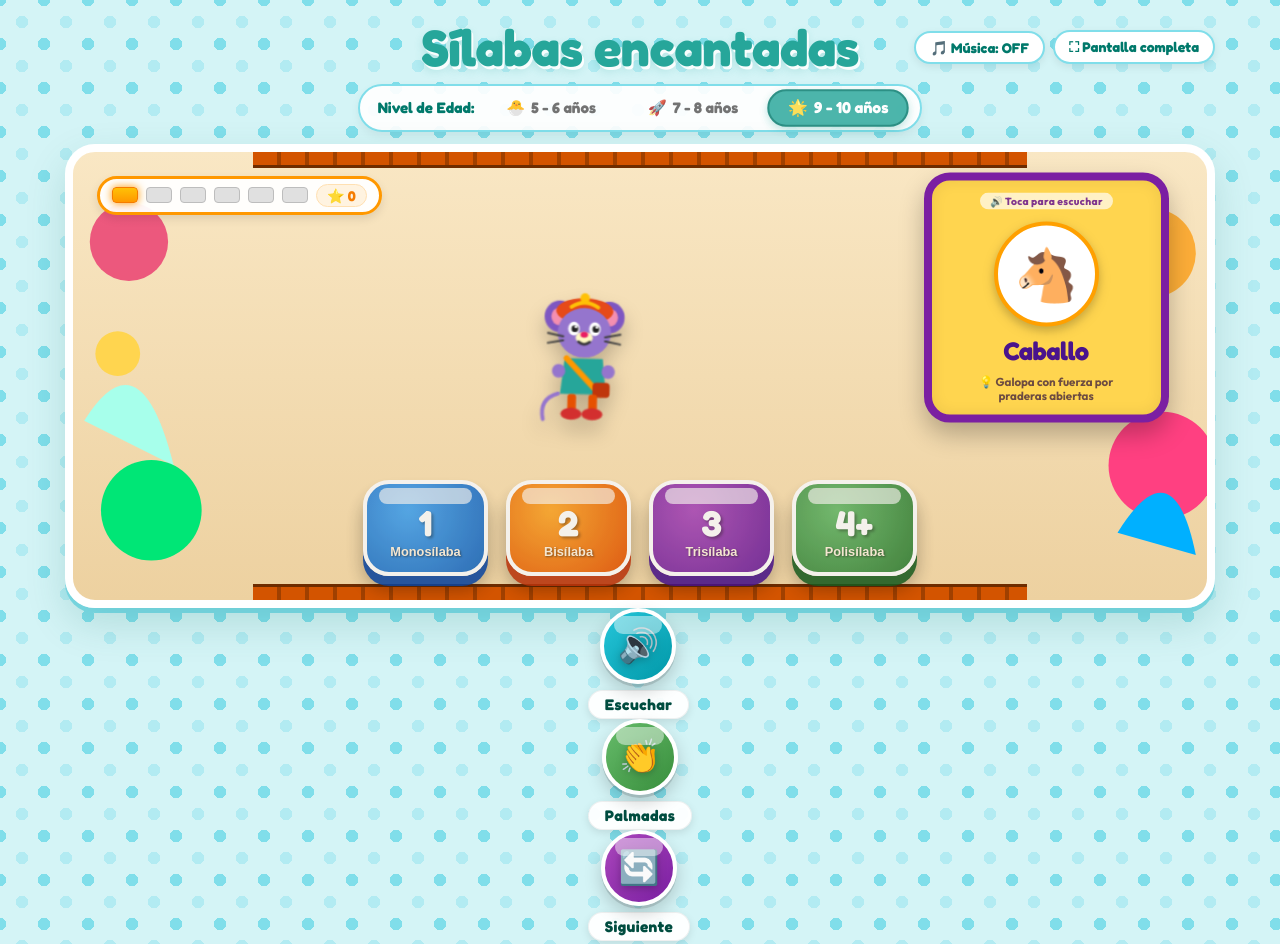
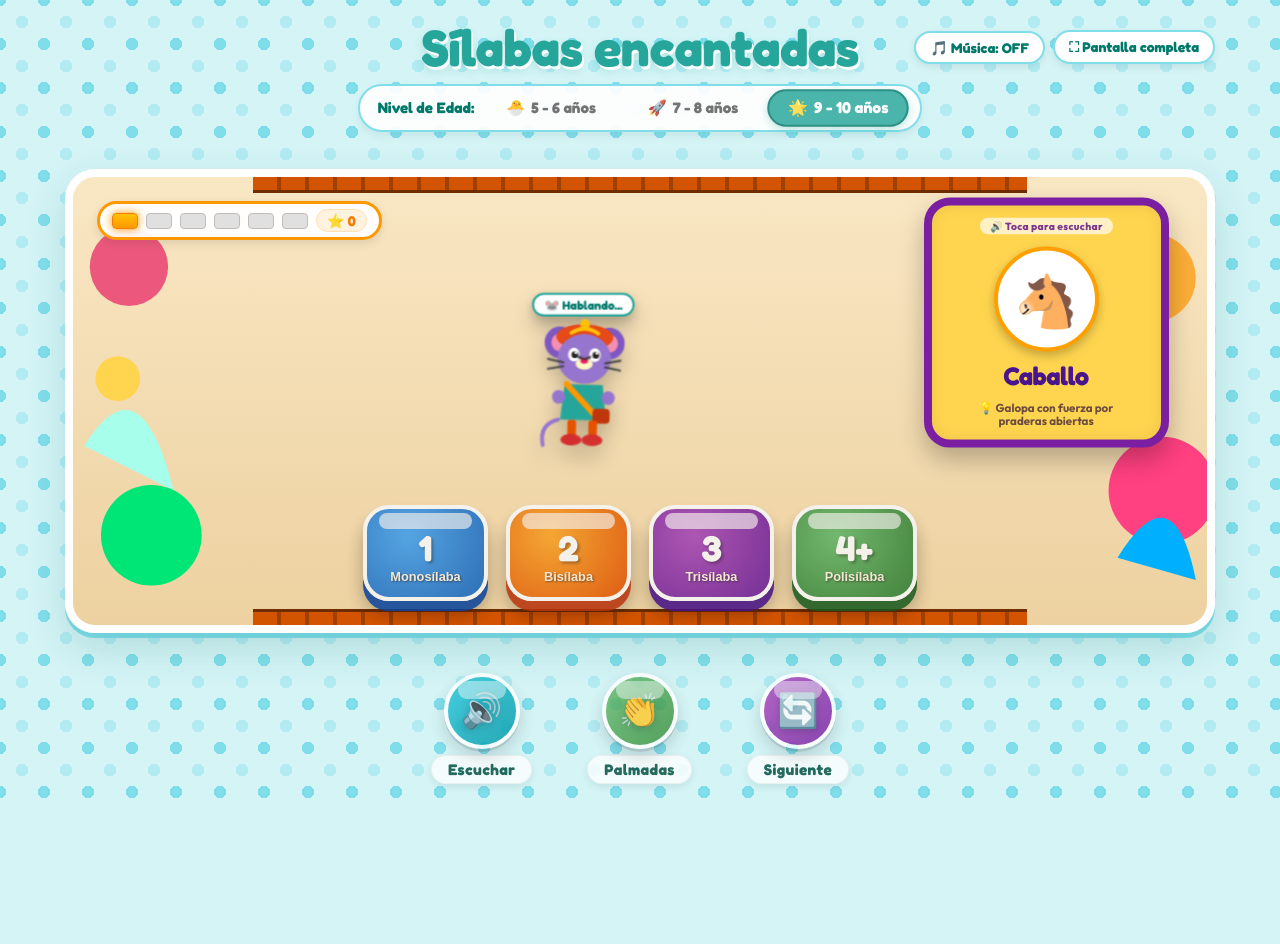
Before and after one commit to Andres-jpr/Web-Silabas-2, a plain HTML site: page index.html in a window 1280 px wide. Shown: the top 944 px of the page. After the commit the page ends 800 px from the top, so only its background shows below. Drawn offline with nearby package versions, Linux system fonts and the light colour scheme.

Commit message:
feat: Integrar Google TTS Streaming de voz natural y corregir alineacion horizontal de botones inferiores

```diff
--- a/css/enchanted.css
+++ b/css/enchanted.css
@@ -577,19 +577,21 @@ body {
   cursor: not-allowed !important;
 }
 
-.btn-nav-action.locked,
+.nav-action-btn.locked,
 .age-pill-btn.locked {
   pointer-events: none !important;
   opacity: 0.82;
   cursor: not-allowed !important;
 }
 
+/* ==========================================================================
    BOTONES INFERIORES NATIVOS Y ROBUSTOS
    ========================================================================== */
 .bottom-nav-controls {
-  display: flex;
-  align-items: center;
-  justify-content: center;
+  display: flex !important;
+  flex-direction: row !important;
+  align-items: center !important;
+  justify-content: center !important;
   gap: clamp(20px, 4.5vw, 55px);
   margin-top: clamp(10px, 1.8vh, 18px);
   position: relative;
--- a/index.html
+++ b/index.html
@@ -12,7 +12,7 @@
   <link href="https://fonts.googleapis.com/css2?family=Fredoka:wght@600;700;800&family=Outfit:wght@600;700;800&display=swap" rel="stylesheet">
 
   <!-- Estilos Inspirados en Árbol ABC -->
-  <link rel="stylesheet" href="css/enchanted.css?v=4.2">
+  <link rel="stylesheet" href="css/enchanted.css?v=4.3">
 
   <!-- GSAP y Confetti -->
   <script src="https://cdnjs.cloudflare.com/ajax/libs/gsap/3.12.5/gsap.min.js"></script>
@@ -248,6 +248,6 @@
   </div>
 
   <!-- Script del Juego Encantado -->
-  <script src="js/enchantedGame.js?v=4.2"></script>
+  <script src="js/enchantedGame.js?v=4.3"></script>
 </body>
 </html>
--- a/js/enchantedGame.js
+++ b/js/enchantedGame.js
@@ -530,6 +530,7 @@
       this.synth = window.speechSynthesis || null;
       this.friendlyVoice = null;
       this.activeUtterance = null;
+      this.currentAudio = null;
       this.isMusicPlaying = false;
       this.musicInterval = null;
 
@@ -906,61 +907,94 @@
     }
 
     speakFriendly(text, onComplete = null, pitch = 1.35, rate = 0.92) {
-      if (!this.synth) {
-        if (onComplete) onComplete();
-        return;
-      }
-
-      if (this.synth.paused) {
-        this.synth.resume();
-      }
-      this.synth.cancel();
+      // 1. Detener cualquier audio o síntesis en curso
+      if (this.currentAudio) {
+        try {
+          this.currentAudio.pause();
+          this.currentAudio.currentTime = 0;
+        } catch (e) {}
+        this.currentAudio = null;
+      }
+
+      if (this.synth) {
+        if (this.synth.paused) this.synth.resume();
+        this.synth.cancel();
+      }
 
       const cleanText = this.sanitizeForSpeech(text);
 
-      const utterance = new SpeechSynthesisUtterance(cleanText);
-      utterance.lang = this.friendlyVoice ? this.friendlyVoice.lang : 'es-ES';
-      if (this.friendlyVoice) utterance.voice = this.friendlyVoice;
-      utterance.pitch = pitch;
-      utterance.rate = rate;
-
-      this.activeUtterance = utterance;
-
-      utterance.onstart = () => {
-        const mouth = document.getElementById('raton-mouth');
-        if (mouth) mouth.classList.add('mouth-talking');
-        const badge = document.getElementById('mouse-speech-badge');
-        if (badge) badge.classList.add('active');
-      };
+      const mouth = document.getElementById('raton-mouth');
+      const badge = document.getElementById('mouse-speech-badge');
+      if (mouth) mouth.classList.add('mouth-talking');
+      if (badge) badge.classList.add('active');
 
       let completed = false;
-      let fallbackTimer = null;
+      let safetyTimer = null;
 
       const finishSpeaking = () => {
         if (completed) return;
         completed = true;
-        if (fallbackTimer) {
-          clearTimeout(fallbackTimer);
-          fallbackTimer = null;
-        }
-        const mouth = document.getElementById('raton-mouth');
+        if (safetyTimer) {
+          clearTimeout(safetyTimer);
+          safetyTimer = null;
+        }
+        if (this.currentAudio) {
+          this.currentAudio = null;
+        }
+        this.activeUtterance = null;
         if (mouth) mouth.classList.remove('mouth-talking');
-        const badge = document.getElementById('mouse-speech-badge');
         if (badge) badge.classList.remove('active');
-        this.activeUtterance = null;
         if (onComplete) onComplete();
       };
 
-      utterance.onend = finishSpeaking;
-      utterance.onerror = finishSpeaking;
-
-      // Respaldo de seguridad holgado que nunca interrumpe el habla natural
+      // Respaldo de seguridad holgado
       const estimatedDurationMs = Math.max(9000, Math.ceil(cleanText.length * 130) + 4000);
-      fallbackTimer = setTimeout(() => {
-        finishSpeaking();
-      }, estimatedDurationMs);
-
-      this.synth.speak(utterance);
+      safetyTimer = setTimeout(finishSpeaking, estimatedDurationMs);
+
+      // Fallback a SpeechSynthesis si Google TTS no tiene internet o se bloquea
+      const runWebSpeechFallback = () => {
+        if (!this.synth) {
+          finishSpeaking();
+          return;
+        }
+        const utterance = new SpeechSynthesisUtterance(cleanText);
+        utterance.lang = this.friendlyVoice ? this.friendlyVoice.lang : 'es-ES';
+        if (this.friendlyVoice) utterance.voice = this.friendlyVoice;
+        utterance.pitch = pitch;
+        utterance.rate = rate;
+
+        this.activeUtterance = utterance;
+        utterance.onend = finishSpeaking;
+        utterance.onerror = finishSpeaking;
+        this.synth.speak(utterance);
+      };
+
+      // Intentar reproducir con Google TTS Audio Streaming (calidad nativa y perfecta en español)
+      try {
+        const encodedText = encodeURIComponent(cleanText);
+        const ttsUrl = `https://translate.google.com/translate_tts?ie=UTF-8&client=tw-ob&tl=es&q=${encodedText}`;
+        const audio = new Audio(ttsUrl);
+        audio.crossOrigin = "anonymous";
+        this.currentAudio = audio;
+
+        audio.onended = () => {
+          finishSpeaking();
+        };
+
+        audio.onerror = () => {
+          // Si falla la conexión de red de Google TTS, fallback instantáneo al sintetizador
+          runWebSpeechFallback();
+        };
+
+        const playPromise = audio.play();
+        if (playPromise !== undefined) {
+          playPromise.catch(() => {
+            runWebSpeechFallback();
+          });
+        }
+      } catch (err) {
+        runWebSpeechFallback();
+      }
     }
   }
 
```
